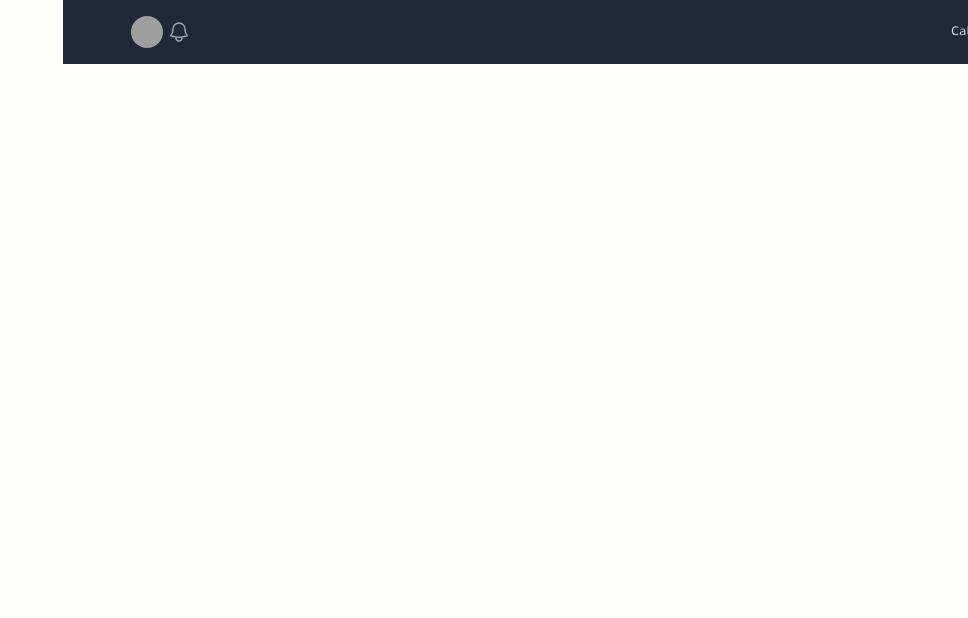
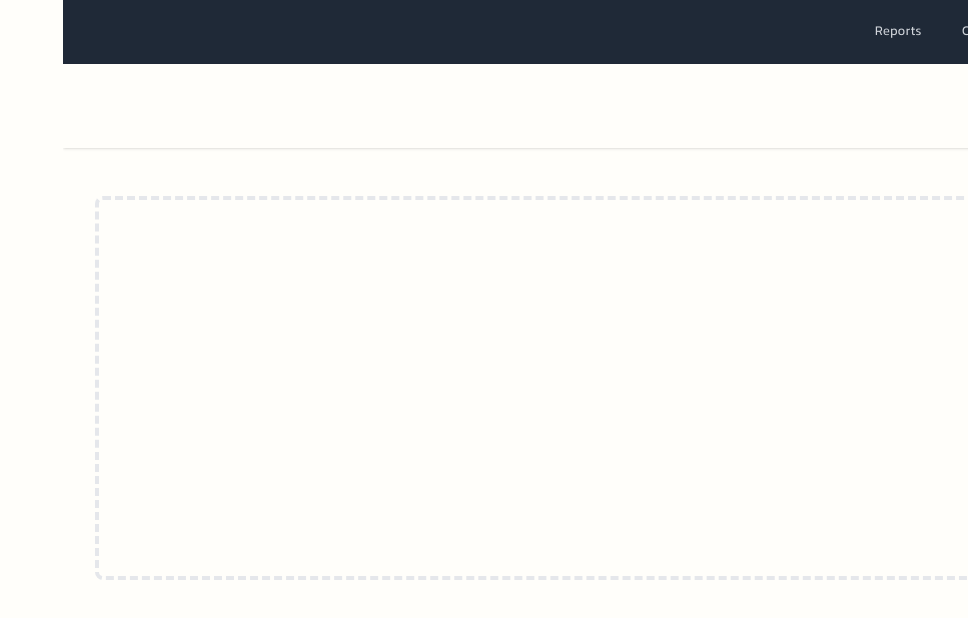
Before and after one commit to mahyarErshad/gimnas, a React (Vite) app: page / in a window 1280 px wide. Shown: the top 618 px of the page, without its empty margins (312-1280 px from the left). Built offline with nearby package versions, Linux system fonts and the light colour scheme; grey boxes are pictures that could not be loaded.

Commit message:
Copied the codes

```diff
--- a/src/components/Header/Navbar/Navbar.jsx
+++ b/src/components/Header/Navbar/Navbar.jsx
@@ -1,102 +1,175 @@
-import { Fragment } from "react";
-import { Disclosure, Menu, Transition } from "@headlessui/react";
-import { Bars3Icon, BellIcon, XMarkIcon } from "@heroicons/react/24/outline";
+import React, { useState } from "react";
+import { Transition } from "@headlessui/react";
 
-const navigation = [
-  { name: "Dashboard", href: "#", current: true },
-  { name: "Team", href: "#", current: false },
-  { name: "Projects", href: "#", current: false },
-  { name: "Calendar", href: "#", current: false },
-];
+function Nav() {
+  const [isOpen, setIsOpen] = useState(false);
+  return (
+    <div>
+      <nav className="bg-gray-800">
+        <div className="max-w-7xl mx-auto px-4 sm:px-6 lg:px-8">
+          <div className="flex items-center justify-between h-16">
+            <div className="flex items-center">
+              <div className="flex-shrink-0">
+                <img
+                  className="h-8 w-8"
+                  src="https://tailwindui.com/img/logos/workflow-mark-indigo-500.svg"
+                  alt="Workflow"
+                />
+              </div>
+              <div className="hidden md:block">
+                <div className="ml-10 flex items-baseline space-x-4">
+                  <a
+                    href="#"
+                    className=" hover:bg-gray-700 text-white px-3 py-2 rounded-md text-sm font-medium"
+                  >
+                    Dashboard
+                  </a>
 
-function classNames(...classes) {
-  return classes.filter(Boolean).join(" ");
-}
+                  <a
+                    href="#"
+                    className="text-gray-300 hover:bg-gray-700 hover:text-white px-3 py-2 rounded-md text-sm font-medium"
+                  >
+                    Team
+                  </a>
 
-export default function Navbar() {
-  return (
-    <Disclosure as="nav" className="bg-gray-800">
-      {({ open }) => (
-        <>
-          <div className="mx-auto max-w-7xl px-2 sm:px-6 lg:px-8">
-            <div className="relative flex h-16 items-center justify-between">
-              <div className="absolute inset-y-0 left-0 flex items-center sm:hidden">
-                {/* Mobile menu button*/}
-                <Disclosure.Button className="inline-flex items-center justify-center rounded-md p-2 text-gray-400 hover:bg-gray-700 hover:text-white focus:outline-none focus:ring-2 focus:ring-inset focus:ring-white">
-                  <span className="sr-only">Open main menu</span>
-                  {open ? <XMarkIcon className="block h-6 w-6" aria-hidden="true" /> : <Bars3Icon className="block h-6 w-6" aria-hidden="true" />}
-                </Disclosure.Button>
-              </div>
-              <div className="flex flex-1 items-center justify-center sm:items-stretch sm:justify-start">
-                <div className="flex flex-shrink-0 items-center">
-                  <img className="block h-8 w-auto lg:hidden" src="https://tailwindui.com/img/logos/mark.svg?color=indigo&shade=500" alt="Your Company" />
-                  <img className="hidden h-8 w-auto lg:block" src="https://tailwindui.com/img/logos/mark.svg?color=indigo&shade=500" alt="Your Company" />
-                </div>
-                <div className="hidden sm:ml-6 sm:block">
-                  <div className="flex space-x-4">
-                    {navigation.map((item) => (
-                      <a key={item.name} href={item.href} className={classNames(item.current ? "bg-gray-900 text-white" : "text-gray-300 hover:bg-gray-700 hover:text-white", "px-3 py-2 rounded-md text-sm font-medium")} aria-current={item.current ? "page" : undefined}>
-                        {item.name}
+                  <a
+                    href="#"
+                    className="text-gray-300 hover:bg-gray-700 hover:text-white px-3 py-2 rounded-md text-sm font-medium"
+                  >
+                    Projects
                   </a>
-                    ))}
+
+                  <a
+                    href="#"
+                    className="text-gray-300 hover:bg-gray-700 hover:text-white px-3 py-2 rounded-md text-sm font-medium"
+                  >
+                    Calendar
+                  </a>
+
+                  <a
+                    href="#"
+                    className="text-gray-300 hover:bg-gray-700 hover:text-white px-3 py-2 rounded-md text-sm font-medium"
+                  >
+                    Reports
+                  </a>
                 </div>
               </div>
             </div>
-              <div className="absolute inset-y-0 right-0 flex items-center pr-2 sm:static sm:inset-auto sm:ml-6 sm:pr-0">
-                <button type="button" className="rounded-full bg-gray-800 p-1 text-gray-400 hover:text-white focus:outline-none focus:ring-2 focus:ring-white focus:ring-offset-2 focus:ring-offset-gray-800">
-                  <span className="sr-only">View notifications</span>
-                  <BellIcon className="h-6 w-6" aria-hidden="true" />
+            <div className="-mr-2 flex md:hidden">
+              <button
+                onClick={() => setIsOpen(!isOpen)}
+                type="button"
+                className="bg-gray-900 inline-flex items-center justify-center p-2 rounded-md text-gray-400 hover:text-white hover:bg-gray-800 focus:outline-none focus:ring-2 focus:ring-offset-2 focus:ring-offset-gray-800 focus:ring-white"
+                aria-controls="mobile-menu"
+                aria-expanded="false"
+              >
+                <span className="sr-only">Open main menu</span>
+                {!isOpen ? (
+                  <svg
+                    className="block h-6 w-6"
+                    xmlns="http://www.w3.org/2000/svg"
+                    fill="none"
+                    viewBox="0 0 24 24"
+                    stroke="currentColor"
+                    aria-hidden="true"
+                  >
+                    <path
+                      strokeLinecap="round"
+                      strokeLinejoin="round"
+                      strokeWidth="2"
+                      d="M4 6h16M4 12h16M4 18h16"
+                    />
+                  </svg>
+                ) : (
+                  <svg
+                    className="block h-6 w-6"
+                    xmlns="http://www.w3.org/2000/svg"
+                    fill="none"
+                    viewBox="0 0 24 24"
+                    stroke="currentColor"
+                    aria-hidden="true"
+                  >
+                    <path
+                      strokeLinecap="round"
+                      strokeLinejoin="round"
+                      strokeWidth="2"
+                      d="M6 18L18 6M6 6l12 12"
+                    />
+                  </svg>
+                )}
               </button>
-
-                {/* Profile dropdown */}
-                <Menu as="div" className="relative ml-3">
-                  <div>
-                    <Menu.Button className="flex rounded-full bg-gray-800 text-sm focus:outline-none focus:ring-2 focus:ring-white focus:ring-offset-2 focus:ring-offset-gray-800">
-                      <span className="sr-only">Open user menu</span>
-                      <img className="h-8 w-8 rounded-full" src="https://images.unsplash.com/photo-1472099645785-5658abf4ff4e?ixlib=rb-1.2.1&ixid=eyJhcHBfaWQiOjEyMDd9&auto=format&fit=facearea&facepad=2&w=256&h=256&q=80" alt="" />
-                    </Menu.Button>
-                  </div>
-                  <Transition as={Fragment} enter="transition ease-out duration-100" enterFrom="transform opacity-0 scale-95" enterTo="transform opacity-100 scale-100" leave="transition ease-in duration-75" leaveFrom="transform opacity-100 scale-100" leaveTo="transform opacity-0 scale-95">
-                    <Menu.Items className="absolute right-0 z-10 mt-2 w-48 origin-top-right rounded-md bg-white py-1 shadow-lg ring-1 ring-black ring-opacity-5 focus:outline-none">
-                      <Menu.Item>
-                        {({ active }) => (
-                          <a href="#" className={classNames(active ? "bg-gray-100" : "", "block px-4 py-2 text-sm text-gray-700")}>
-                            Your Profile
-                          </a>
-                        )}
-                      </Menu.Item>
-                      <Menu.Item>
-                        {({ active }) => (
-                          <a href="#" className={classNames(active ? "bg-gray-100" : "", "block px-4 py-2 text-sm text-gray-700")}>
-                            Settings
-                          </a>
-                        )}
-                      </Menu.Item>
-                      <Menu.Item>
-                        {({ active }) => (
-                          <a href="#" className={classNames(active ? "bg-gray-100" : "", "block px-4 py-2 text-sm text-gray-700")}>
-                            Sign out
-                          </a>
-                        )}
-                      </Menu.Item>
-                    </Menu.Items>
-                  </Transition>
-                </Menu>
             </div>
           </div>
         </div>
 
-          <Disclosure.Panel className="sm:hidden">
-            <div className="space-y-1 px-2 pt-2 pb-3">
-              {navigation.map((item) => (
-                <Disclosure.Button key={item.name} as="a" href={item.href} className={classNames(item.current ? "bg-gray-900 text-white" : "text-gray-300 hover:bg-gray-700 hover:text-white", "block px-3 py-2 rounded-md text-base font-medium")} aria-current={item.current ? "page" : undefined}>
-                  {item.name}
-                </Disclosure.Button>
-              ))}
+        <Transition
+          show={isOpen}
+          enter="transition ease-out duration-100 transform"
+          enterFrom="opacity-0 scale-95"
+          enterTo="opacity-100 scale-100"
+          leave="transition ease-in duration-75 transform"
+          leaveFrom="opacity-100 scale-100"
+          leaveTo="opacity-0 scale-95"
+        >
+          {(ref) => (
+            <div className="md:hidden" id="mobile-menu">
+              <div ref={ref} className="px-2 pt-2 pb-3 space-y-1 sm:px-3">
+                <a
+                  href="#"
+                  className="hover:bg-gray-700 text-white block px-3 py-2 rounded-md text-base font-medium"
+                >
+                  Dashboard
+                </a>
+
+                <a
+                  href="#"
+                  className="text-gray-300 hover:bg-gray-700 hover:text-white block px-3 py-2 rounded-md text-base font-medium"
+                >
+                  Team
+                </a>
+
+                <a
+                  href="#"
+                  className="text-gray-300 hover:bg-gray-700 hover:text-white block px-3 py-2 rounded-md text-base font-medium"
+                >
+                  Projects
+                </a>
+
+                <a
+                  href="#"
+                  className="text-gray-300 hover:bg-gray-700 hover:text-white block px-3 py-2 rounded-md text-base font-medium"
+                >
+                  Calendar
+                </a>
+
+                <a
+                  href="#"
+                  className="text-gray-300 hover:bg-gray-700 hover:text-white block px-3 py-2 rounded-md text-base font-medium"
+                >
+                  Reports
+                </a>
               </div>
-          </Disclosure.Panel>
-        </>
+            </div>
           )}
-    </Disclosure>
+        </Transition>
+      </nav>
+
+      <header className="bg-white shadow">
+        <div className="max-w-7xl mx-auto py-6 px-4 sm:px-6 lg:px-8">
+          <h1 className="text-3xl font-bold text-gray-900">Dashboard</h1>
+        </div>
+      </header>
+      <main>
+        <div className="max-w-7xl mx-auto py-6 sm:px-6 lg:px-8">
+          {/* <!-- Replace with your content --> */}
+          <div className="px-4 py-6 sm:px-0">
+            <div className="border-4 border-dashed border-gray-200 rounded-lg h-96"></div>
+          </div>
+          {/* <!-- /End replace --> */}
+        </div>
+      </main>
+    </div>
   );
 }
+
+export default Nav;
```
Lines whose indentation alone changed are shown as unchanged.
